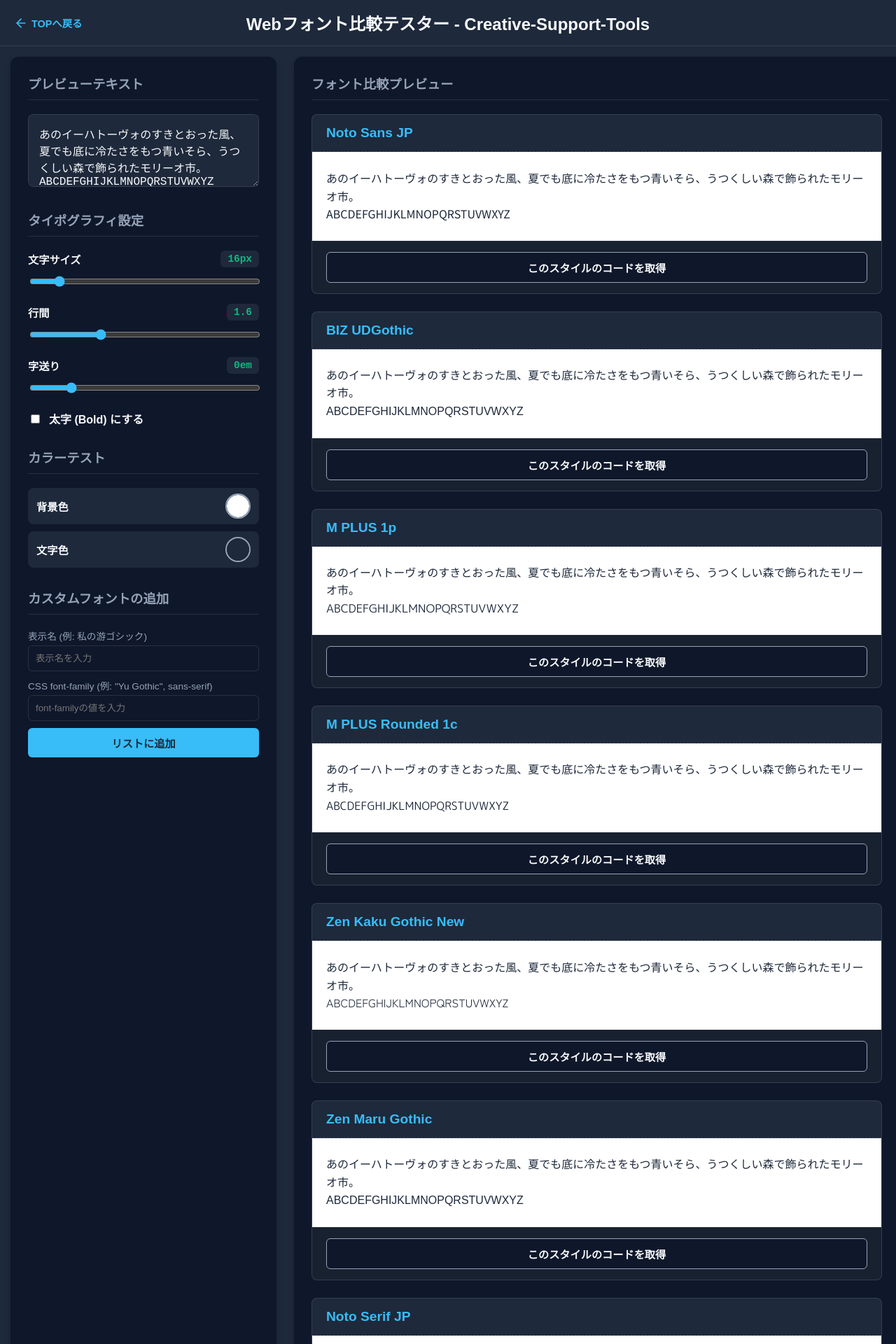
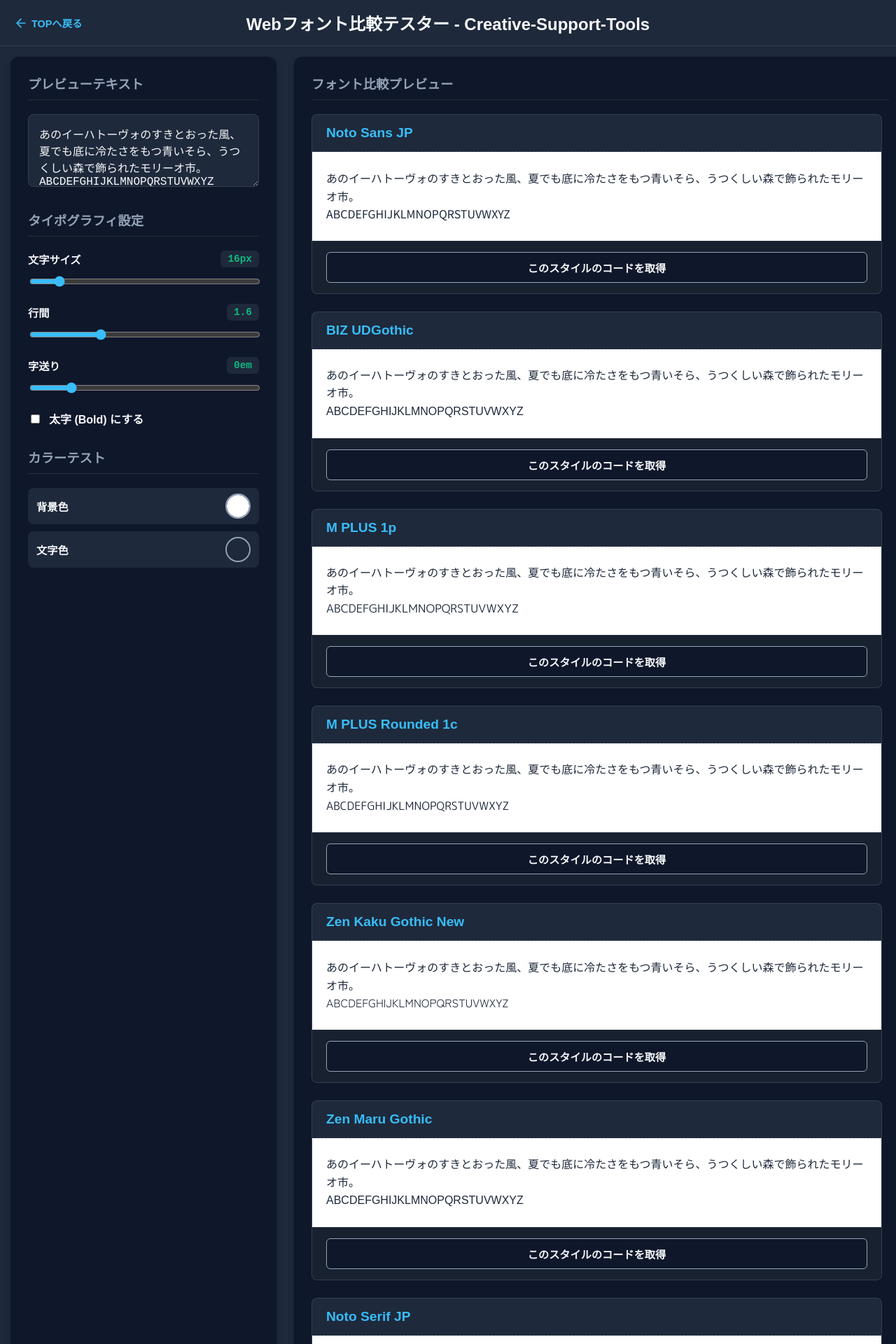
Before and after one commit to Tukigase/creative-support-tools, a Jekyll site: the page built from fontTester.html, in a window 1280 px wide. Shown: the top 1920 px of the page at 70% size. Built offline with Jekyll 4.4.1, drawn with Linux system fonts in a browser that asks for light colours; some web fonts are replaced.

Commit message:
Web font tester refactering

```diff
--- a/assets/js/fontTester.js
+++ b/assets/js/fontTester.js
@@ -1,34 +1,30 @@
 document.addEventListener('DOMContentLoaded', () => {
-    // 1. デフォルトの厳選Google Fonts 20種
-    const defaultFonts = [
-        { name: 'Noto Sans JP', css: "'Noto Sans JP', sans-serif", id: "Noto+Sans+JP:wght@400;700", isCustom: false },
-        { name: 'BIZ UDGothic', css: "'BIZ UDGothic', sans-serif", id: "BIZ+UDGothic:wght@400;700", isCustom: false },
-        { name: 'M PLUS 1p', css: "'M PLUS 1p', sans-serif", id: "M+PLUS+1p:wght@400;700", isCustom: false },
-        { name: 'M PLUS Rounded 1c', css: "'M PLUS Rounded 1c', sans-serif", id: "M+PLUS+Rounded+1c:wght@400;700", isCustom: false },
-        { name: 'Zen Kaku Gothic New', css: "'Zen Kaku Gothic New', sans-serif", id: "Zen+Kaku+Gothic+New:wght@400;700", isCustom: false },
-        { name: 'Zen Maru Gothic', css: "'Zen Maru Gothic', sans-serif", id: "Zen+Maru+Gothic:wght@400;700", isCustom: false },
-        { name: 'Noto Serif JP', css: "'Noto Serif JP', serif", id: "Noto+Serif+JP:wght@400;700", isCustom: false },
-        { name: 'BIZ UDMincho', css: "'BIZ UDMincho', serif", id: "BIZ+UDMincho:wght@400;700", isCustom: false },
-        { name: 'Shippori Mincho', css: "'Shippori Mincho', serif", id: "Shippori+Mincho:wght@400;700", isCustom: false },
-        { name: 'Kaisei Decol', css: "'Kaisei Decol', serif", id: "Kaisei+Decol:wght@400;700", isCustom: false },
-        { name: 'Klee One', css: "'Klee One', cursive", id: "Klee+One:wght@400;600", isCustom: false },
-        { name: 'Yusei Magic', css: "'Yusei Magic', sans-serif", id: "Yusei+Magic", isCustom: false },
-        { name: 'Kiwi Maru', css: "'Kiwi Maru', serif", id: "Kiwi+Maru:wght@400;500", isCustom: false },
-        { name: 'Yuji Syuku', css: "'Yuji Syuku', serif", id: "Yuji+Syuku", isCustom: false },
-        { name: 'DotGothic16', css: "'DotGothic16', sans-serif", id: "DotGothic16", isCustom: false },
-        { name: 'Dela Gothic One', css: "'Dela Gothic One', cursive", id: "Dela+Gothic+One", isCustom: false },
-        { name: 'RocknRoll One', css: "'RocknRoll One', sans-serif", id: "RocknRoll+One", isCustom: false },
-        { name: 'Reggae One', css: "'Reggae One', cursive", id: "Reggae+One", isCustom: false },
-        { name: 'Train One', css: "'Train One', cursive", id: "Train+One", isCustom: false },
-        { name: 'Hachi Maru Pop', css: "'Hachi Maru Pop', cursive", id: "Hachi+Maru+Pop", isCustom: false }
+    // 1. 実務で使える厳選Google Fonts 20種に増量！
+    const fonts = [
+        { name: 'Noto Sans JP', css: "'Noto Sans JP', sans-serif", id: "Noto+Sans+JP:wght@400;700" },
+        { name: 'BIZ UDGothic', css: "'BIZ UDGothic', sans-serif", id: "BIZ+UDGothic:wght@400;700" },
+        { name: 'M PLUS 1p', css: "'M PLUS 1p', sans-serif", id: "M+PLUS+1p:wght@400;700" },
+        { name: 'M PLUS Rounded 1c', css: "'M PLUS Rounded 1c', sans-serif", id: "M+PLUS+Rounded+1c:wght@400;700" },
+        { name: 'Zen Kaku Gothic New', css: "'Zen Kaku Gothic New', sans-serif", id: "Zen+Kaku+Gothic+New:wght@400;700" },
+        { name: 'Zen Maru Gothic', css: "'Zen Maru Gothic', sans-serif", id: "Zen+Maru+Gothic:wght@400;700" },
+        { name: 'Noto Serif JP', css: "'Noto Serif JP', serif", id: "Noto+Serif+JP:wght@400;700" },
+        { name: 'BIZ UDMincho', css: "'BIZ UDMincho', serif", id: "BIZ+UDMincho:wght@400;700" },
+        { name: 'Shippori Mincho', css: "'Shippori Mincho', serif", id: "Shippori+Mincho:wght@400;700" },
+        { name: 'Kaisei Decol', css: "'Kaisei Decol', serif", id: "Kaisei+Decol:wght@400;700" },
+        { name: 'Klee One', css: "'Klee One', cursive", id: "Klee+One:wght@400;600" },
+        { name: 'Yusei Magic', css: "'Yusei Magic', sans-serif", id: "Yusei+Magic" },
+        { name: 'Kiwi Maru', css: "'Kiwi Maru', serif", id: "Kiwi+Maru:wght@400;500" },
+        { name: 'Yuji Syuku', css: "'Yuji Syuku', serif", id: "Yuji+Syuku" },
+        { name: 'DotGothic16', css: "'DotGothic16', sans-serif", id: "DotGothic16" },
+        { name: 'Dela Gothic One', css: "'Dela Gothic One', cursive", id: "Dela+Gothic+One" },
+        { name: 'RocknRoll One', css: "'RocknRoll One', sans-serif", id: "RocknRoll+One" },
+        { name: 'Reggae One', css: "'Reggae One', cursive", id: "Reggae+One" },
+        { name: 'Train One', css: "'Train One', cursive", id: "Train+One" },
+        { name: 'Hachi Maru Pop', css: "'Hachi Maru Pop', cursive", id: "Hachi+Maru+Pop" }
     ];
 
-    // LocalStorageからカスタムフォントを読み込む
-    let customFonts = JSON.parse(localStorage.getItem('myCustomFonts')) || [];
-    let allFonts = [...customFonts, ...defaultFonts];
-
-    // JSでGoogle Fontsを自動読み込み
-    const fontQuery = defaultFonts.map(f => `family=${f.id}`).join('&');
+    // ★追加：JSでGoogle Fontsを自動読み込み
+    const fontQuery = fonts.map(f => `family=${f.id}`).join('&');
     const fontLink = document.createElement('link');
     fontLink.href = `https://fonts.googleapis.com/css2?${fontQuery}&display=swap`;
     fontLink.rel = 'stylesheet';
@@ -43,21 +39,13 @@
     const bgColorPicker = document.getElementById('bgColorPicker');
     const textColorPicker = document.getElementById('textColorPicker');
 
-    // カードを1枚生成する関数
-    function createFontCard(font, index) {
+    // 2. フォントカードの動的生成
+    fonts.forEach((font, index) => {
         const card = document.createElement('div');
         card.className = 'font-card';
-        card.id = `card-${index}`;
-
-        // カスタムフォントなら削除ボタンを付ける
-        const deleteBtnHtml = font.isCustom ? `<button class="delete-btn" onclick="deleteCustomFont(${index})">削除</button>` : '';
-
         card.innerHTML = `
             <div class="font-card-header">
-                <div style="display: flex; align-items: center;">
-                    <h3 class="font-name">${font.name}</h3>
-                    ${deleteBtnHtml}
-                </div>
+                <h3 class="font-name">${font.name}</h3>
             </div>
             <div class="font-preview-area" id="area-${index}">
                 <div class="font-preview-text" id="preview-${index}" style="font-family: ${font.css};"></div>
@@ -70,11 +58,9 @@
                 </div>
             </div>
         `;
-        return card;
-    }
+        container.appendChild(card);
 
-    // イベントリスナーをカードに付与する関数
-    function attachCardEvents(font, index) {
+        // コード出力ボタンのイベント
         document.getElementById(`btn-${index}`).addEventListener('click', () => {
             const codeBox = document.getElementById(`codebox-${index}`);
             const codeContent = document.getElementById(`code-${index}`);
@@ -83,12 +69,7 @@
                 codeBox.classList.remove('active');
             } else {
                 const weight = fontWeightToggle.checked ? 'bold' : 'normal';
-                let htmlLink = '';
-                if (!font.isCustom) {
-                    htmlLink = `\n<link href="https://fonts.googleapis.com/css2?family=${font.id}&display=swap" rel="stylesheet">\n\n`;
-                } else {
-                    htmlLink = `\n\n`;
-                }
+                const htmlLink = `\n<link href="https://fonts.googleapis.com/css2?family=${font.id}&display=swap" rel="stylesheet">\n\n`;
                 const cssCode = `/* CSS設定 */\n.custom-text {\n  font-family: ${font.css};\n  font-size: ${fontSizeSlider.value}px;\n  line-height: ${lineHeightSlider.value};\n  letter-spacing: ${letterSpacingSlider.value}em;\n  font-weight: ${weight};\n  color: ${textColorPicker.value};\n  background-color: ${bgColorPicker.value};\n}`;
 
                 codeContent.textContent = htmlLink + cssCode;
@@ -96,7 +77,8 @@
             }
         });
 
-        document.getElementById(`copybtn-${index}`).addEventListener('click', function() {
+        // ★追加：コピーボタンを押した時の処理
+        document.getElementById(`copybtn-${index}`).addEventListener('click', function () {
             const textToCopy = document.getElementById(`code-${index}`).textContent;
             navigator.clipboard.writeText(textToCopy).then(() => {
                 const originalText = this.textContent;
@@ -108,57 +90,7 @@
                 }, 2000);
             });
         });
-    }
-
-    // リスト全体を描画する関数
-    function renderFontList() {
-        container.innerHTML = ''; // 一度リセット
-        allFonts.forEach((font, index) => {
-            container.appendChild(createFontCard(font, index));
-            attachCardEvents(font, index);
-        });
-        updatePreviews(); // 再描画時に設定を反映
-    }
-
-    // ★カスタムフォント追加処理
-    document.getElementById('addCustomFontBtn').addEventListener('click', () => {
-        const nameInput = document.getElementById('customFontName');
-        const cssInput = document.getElementById('customFontCss');
-
-        if (!nameInput.value || !cssInput.value) {
-            alert('表示名とCSS font-familyの両方を入力してください。');
-            return;
-        }
-
-        const newFont = {
-            name: nameInput.value,
-            css: cssInput.value,
-            id: 'custom',
-            isCustom: true
-        };
-
-        // 配列の先頭に追加して保存
-        customFonts.unshift(newFont);
-        localStorage.setItem('myCustomFonts', JSON.stringify(customFonts));
-        allFonts = [...customFonts, ...defaultFonts];
-
-        // 入力欄を空にして再描画
-        nameInput.value = '';
-        cssInput.value = '';
-        renderFontList();
     });
-
-    // ★カスタムフォント削除処理 (グローバルに露出させる)
-    window.deleteCustomFont = function(index) {
-        if(confirm('このカスタムフォントを削除しますか？')) {
-            // allFontsのインデックスから、customFonts上の要素を特定して削除
-            const fontToDelete = allFonts[index];
-            customFonts = customFonts.filter(f => f.name !== fontToDelete.name);
-            localStorage.setItem('myCustomFonts', JSON.stringify(customFonts));
-            allFonts = [...customFonts, ...defaultFonts];
-            renderFontList();
-        }
-    };
 
     // 3. スタイル一括更新関数
     function updatePreviews() {
@@ -170,10 +102,12 @@
         const bgCol = bgColorPicker.value;
         const textCol = textColorPicker.value;
 
+        // 左パネルのバッジ更新
         document.getElementById('fontSizeVal').textContent = size;
         document.getElementById('lineHeightVal').textContent = lineH;
         document.getElementById('letterSpacingVal').textContent = letterS;
 
+        // テキストとフォント設定の更新
         document.querySelectorAll('.font-preview-text').forEach(el => {
             el.textContent = text;
             el.style.fontSize = size;
@@ -182,6 +116,7 @@
             el.style.fontWeight = weight;
         });
 
+        // カラーテストをプレビューエリア(枠)に適用
         document.querySelectorAll('.font-preview-area').forEach(el => {
             el.style.backgroundColor = bgCol;
             el.style.color = textCol;
@@ -193,6 +128,6 @@
         el.addEventListener('input', updatePreviews);
     });
 
-    // 初期化実行（リストの初回描画）
-    renderFontList();
+    // 初期化実行
+    updatePreviews();
 });
--- a/fontTester.html
+++ b/fontTester.html
@@ -19,18 +19,15 @@
             <section class="panel-section mt-4">
                 <h2>タイポグラフィ設定</h2>
                 <div class="slider-group">
-                    <div class="slider-header"><label>文字サイズ</label><span id="fontSizeVal" class="val-badge">16px</span>
-                    </div>
+                    <div class="slider-header"><label>文字サイズ</label><span id="fontSizeVal" class="val-badge">16px</span></div>
                     <input type="range" id="fontSizeSlider" min="10" max="64" value="16" step="1">
                 </div>
                 <div class="slider-group">
-                    <div class="slider-header"><label>行間</label><span id="lineHeightVal" class="val-badge">1.6</span>
-                    </div>
+                    <div class="slider-header"><label>行間</label><span id="lineHeightVal" class="val-badge">1.6</span></div>
                     <input type="range" id="lineHeightSlider" min="1.0" max="3.0" value="1.6" step="0.1">
                 </div>
                 <div class="slider-group">
-                    <div class="slider-header"><label>字送り</label><span id="letterSpacingVal"
-                            class="val-badge">0em</span></div>
+                    <div class="slider-header"><label>字送り</label><span id="letterSpacingVal" class="val-badge">0em</span></div>
                     <input type="range" id="letterSpacingSlider" min="-0.1" max="0.5" value="0" step="0.01">
                 </div>
                 <div class="toggle-group mt-3">
@@ -54,33 +51,12 @@
                     </div>
                 </div>
             </section>
-            <section class="panel-section mt-4" style="margin-bottom: 20px;">
-                <h2>カスタムフォントの追加</h2>
-                <div class="custom-font-form">
-                    <div class="input-group" style="margin-bottom: 10px;">
-                        <label
-                            style="font-size: 0.85rem; color: var(--sub-text); margin-bottom: 4px; display: block;">表示名
-                            (例: 私の游ゴシック)</label>
-                        <input type="text" id="customFontName" placeholder="表示名を入力"
-                            style="width: 100%; padding: 10px; background-color: var(--bg-footer); color: var(--main-text); border: 1px solid rgba(255,255,255,0.1); border-radius: 6px; box-sizing: border-box;">
-                    </div>
-                    <div class="input-group" style="margin-bottom: 10px;">
-                        <label
-                            style="font-size: 0.85rem; color: var(--sub-text); margin-bottom: 4px; display: block;">CSS
-                            font-family (例: "Yu Gothic", sans-serif)</label>
-                        <input type="text" id="customFontCss" placeholder="font-familyの値を入力"
-                            style="width: 100%; padding: 10px; background-color: var(--bg-footer); color: var(--main-text); border: 1px solid rgba(255,255,255,0.1); border-radius: 6px; box-sizing: border-box;">
-                    </div>
-                    <button class="action-btn" id="addCustomFontBtn"
-                        style="background-color: var(--main-btn); color: var(--bg-base); border: none;">リストに追加</button>
-                </div>
-            </section>
         </aside>
 
         <section class="panel right-panel">
             <h2>フォント比較プレビュー</h2>
             <div id="fontListContainer" class="font-list-container">
-            </div>
+                </div>
         </section>
 
     </div>
```
